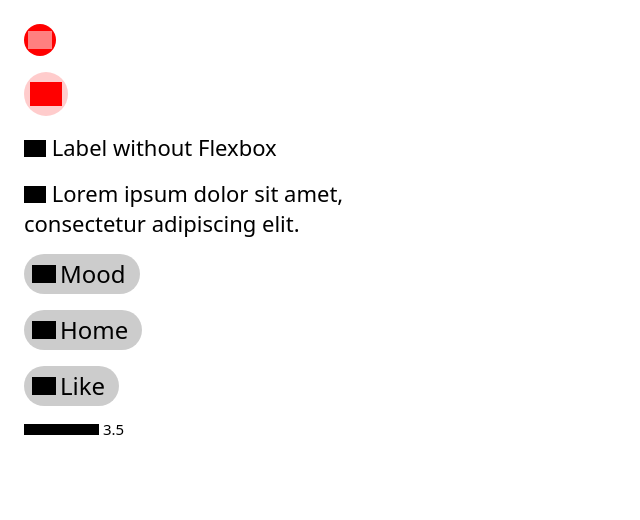
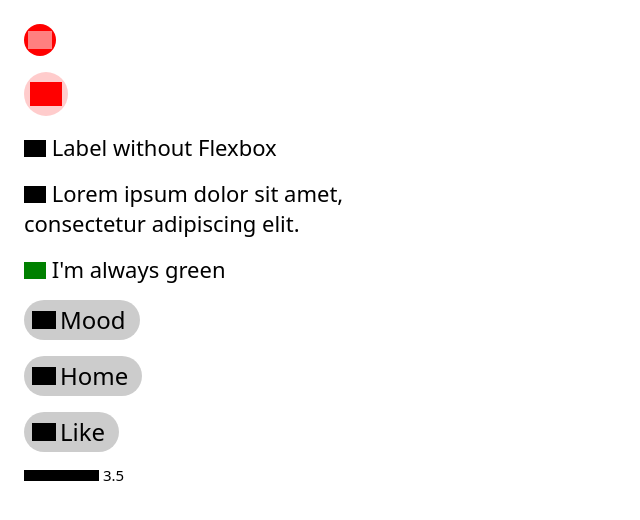
Before and after one commit to noughts/svelte-material-symbols, a SvelteKit app: page / in a window 1280 px wide. Shown: the top 520 px of the page, without its empty margins (0-640 px from the left). Built offline with nearby package versions, Linux system fonts and the light colour scheme; grey boxes are pictures that could not be loaded.

Commit message:
ダークモード用の色が省略されたときにcolorにフォールバックするようにしました

```diff
--- a/src/lib/MaterialSymbol.svelte
+++ b/src/lib/MaterialSymbol.svelte
@@ -7,7 +7,7 @@
     export let grade: -25 | 0 | 200 = 0;
     export let opticalSize: 20 | 24 | 40 | 48 = 24;
     export let color: string = "#000000";
-    export let darkColor: string = "#ffffff"; // ダークモード時の色を追加
+    export let darkColor: string = color; // ダークモード時の色を追加
     export let opacity: number = 1;
 
     let isDarkMode: boolean = false;
--- a/src/routes/+page.svelte
+++ b/src/routes/+page.svelte
@@ -20,6 +20,11 @@
     <div class="simple">
         <MaterialSymbol icon="mood" fill />
         <span class="label">Lorem ipsum dolor sit amet, consectetur adipiscing elit.</span>
+    </div>
+
+    <div class="simple">
+        <MaterialSymbol icon="mood" fill color="green" />
+        <span class="label">I'm always green</span>
     </div>
 
     <div class="pill">
```
